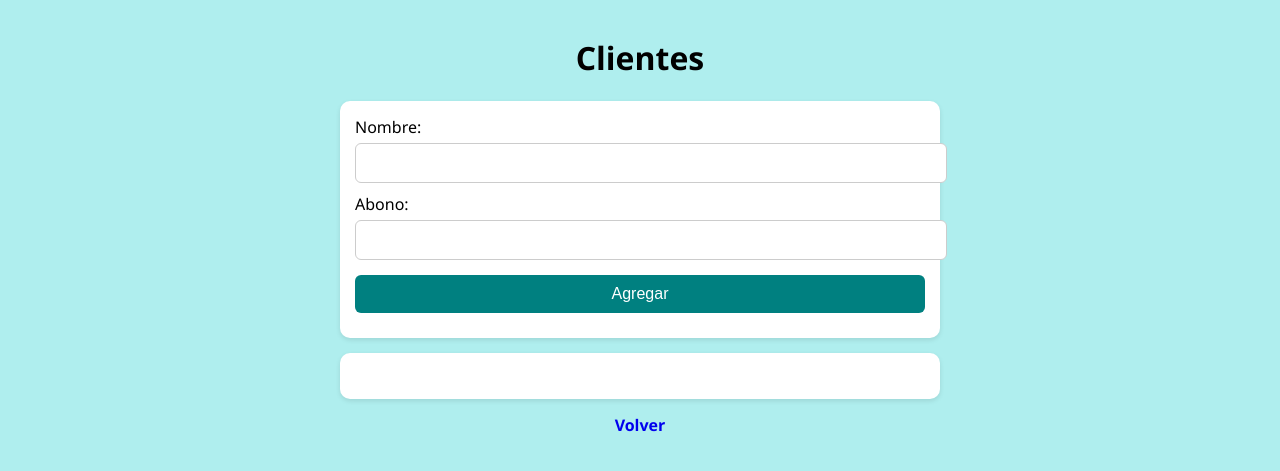
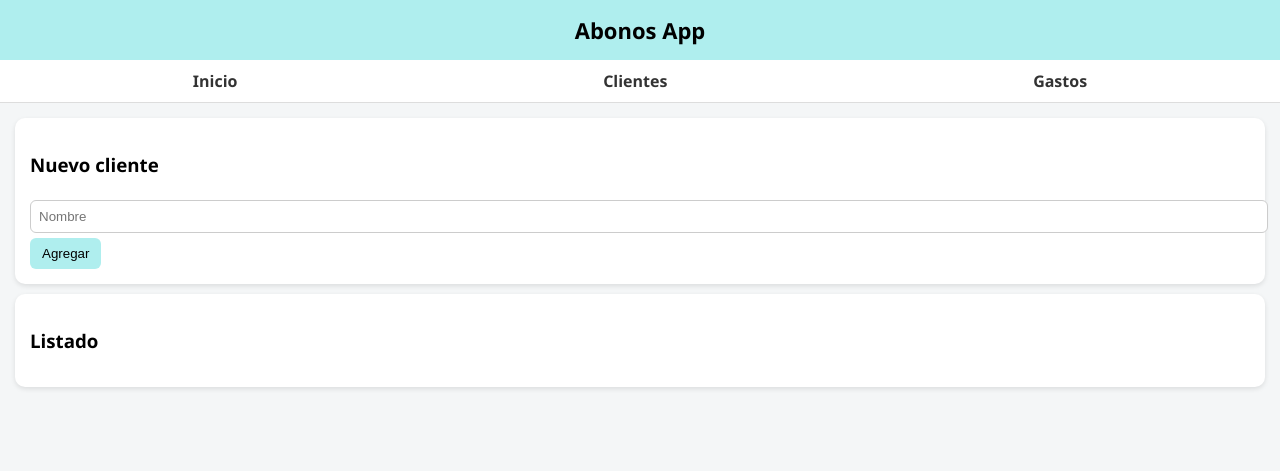
Before and after one commit to aflecha/abonos-app, a Flask app: page /clientes in a window 1280 px wide. Shown: the top 471 px of the page. Run offline with Flask 3, Linux system fonts and the light colour scheme; data that the repository does not hold is empty; some libraries are stand-ins or nearby versions.

Commit message:
update automatico

```diff
--- a/templates/base.html
+++ b/templates/base.html
@@ -1,90 +1,98 @@
 <!DOCTYPE html>
-<html>
+<html lang="es">
 <head>
     <meta charset="UTF-8">
     <title>Abonos App</title>
 
-    <meta name="viewport" content="width=device-width, initial-scale=1">
-
     <style>
         body {
-            font-family: "Segoe UI", Tahoma, Geneva, Verdana, sans-serif;
-			background: rgb(175,238,238);
+            font-family: "Segoe UI", sans-serif;
             margin: 0;
-            padding: 0;
+            background: #f4f6f7;
+        }
+
+        header {
+            background: rgb(175,238,238);
+            padding: 15px;
+            text-align: center;
+            font-size: 22px;
+            font-weight: bold;
+        }
+
+        nav {
+            background: #ffffff;
+            padding: 10px;
+            display: flex;
+            justify-content: space-around;
+            border-bottom: 1px solid #ddd;
+        }
+
+        nav a {
+            text-decoration: none;
+            color: #333;
+            font-weight: bold;
         }
 
         .container {
-            max-width: 600px;
-            margin: auto;
             padding: 15px;
-        }
-
-        h1 {
-            text-align: center;
         }
 
         .card {
             background: white;
             padding: 15px;
-            margin-bottom: 15px;
             border-radius: 10px;
+            margin-bottom: 10px;
             box-shadow: 0 2px 5px rgba(0,0,0,0.1);
         }
 
-        input, select, button {
+        input, select {
+            padding: 8px;
+            margin: 5px 0;
             width: 100%;
-            padding: 10px;
-            margin-top: 5px;
-            margin-bottom: 10px;
             border-radius: 6px;
             border: 1px solid #ccc;
-            font-size: 16px;
         }
 
         button {
-            background: teal;
-            color: white;
+            padding: 8px 12px;
             border: none;
+            border-radius: 6px;
+            cursor: pointer;
         }
 
-        a {
-            display: block;
-            text-align: center;
-            margin-top: 10px;
-            text-decoration: none;
-            font-weight: bold;
+        .btn {
+            background: rgb(175,238,238);
         }
 
-        .resultado {
-            font-size: 18px;
-            font-weight: bold;
-            text-align: center;
+        .btn-danger {
+            background: #8B0000;
+            color: white;
+            font-size: 12px;
+            padding: 4px 8px;
         }
-		.btn-eliminar {
-		display: inline-block;
-		width: auto;
-		padding: 3px 8px;
-		font-size: 12px;
-		background: #800000; /* bordó */
-		color: white;
-		border: none;
-		border-radius: 4px;
-		margin-left: 8px;
-		cursor: pointer;
-		}
-		.btn-eliminar:hover {
-			background: #a00000;
-		}
-		.inline-form {
-		display: inline;
-	}
+
+        .row {
+            display: flex;
+            justify-content: space-between;
+            align-items: center;
+        }
+
     </style>
 </head>
 
 <body>
-    <div class="container">
-        {% block content %}{% endblock %}
-    </div>
+
+<header>Abonos App</header>
+
+<nav>
+    <a href="/">Inicio</a>
+    <a href="/clientes">Clientes</a>
+    <a href="/gastos">Gastos</a>
+</nav>
+
+<div class="container">
+    {% block content %}{% endblock %}
+</div>
+
 </body>
 </html>
--- a/templates/clientes.html
+++ b/templates/clientes.html
@@ -2,34 +2,27 @@
 
 {% block content %}
 
-<h1>Clientes</h1>
+<div class="card">
+    <h3>Nuevo cliente</h3>
 
-<div class="card">
-<form method="post">
-    Nombre:
-    <input name="nombre" required>
-
-    Abono:
-    <input type="number" name="abono" required>
-
-    <button type="submit">Agregar</button>
-</form>
+    <form method="post">
+        <input name="nombre" placeholder="Nombre">
+        <button class="btn">Agregar</button>
+    </form>
 </div>
 
 <div class="card">
-<ul>
-{% for c in clientes %}
-    <li>
-    {{ c[1] }} - ${{ c[2] }}
+    <h3>Listado</h3>
 
-    <form action="/eliminar_cliente/{{ c[0] }}" method="get" class="inline-form">
-        <button class="btn-eliminar" onclick="return confirm('¿Eliminar cliente?')">Eliminar</button>
-    </form>
-	</li>
-{% endfor %}
-</ul>
+    {% for c in clientes %}
+        <div class="row">
+            <span>{{ c[1] }}</span>
+
+            <form method="post" action="/eliminar_cliente/{{ c[0] }}">
+                <button class="btn-danger">Eliminar</button>
+            </form>
+        </div>
+    {% endfor %}
 </div>
 
-<a href="/">Volver</a>
-
 {% endblock %}
```
Also changed, not shown: 1 other file.
